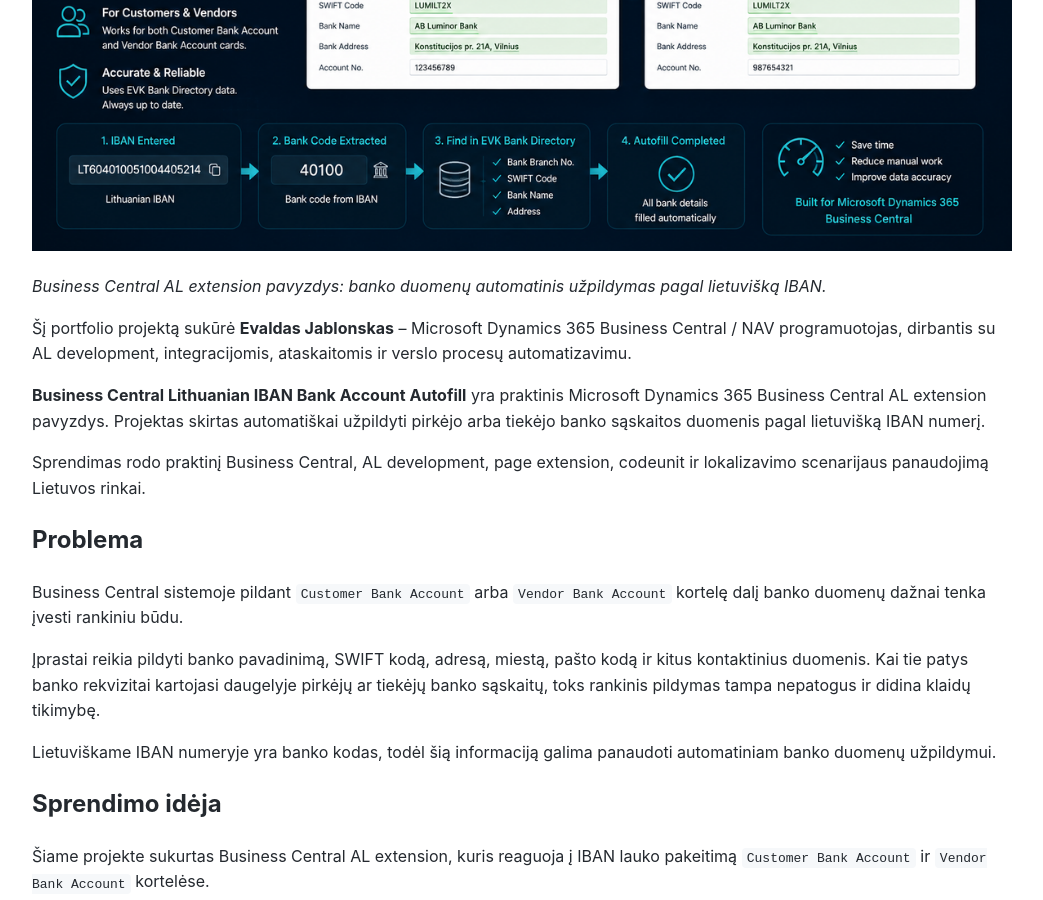
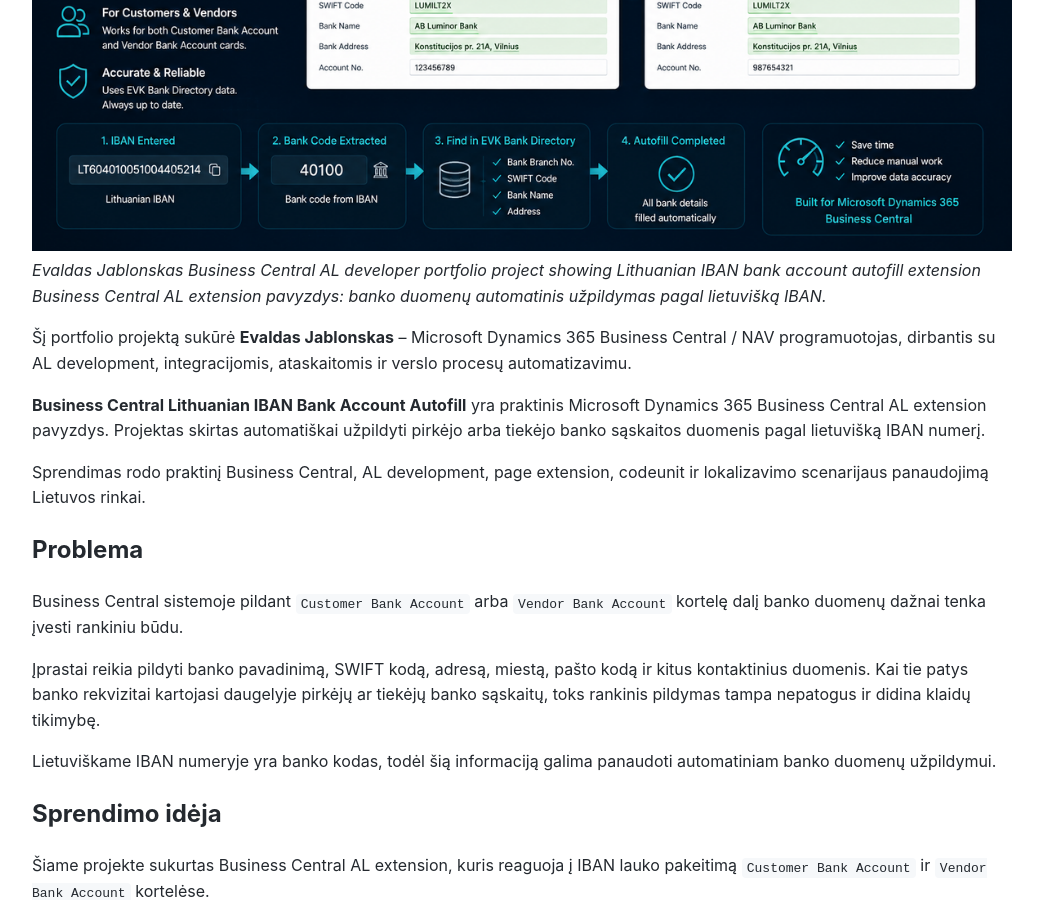
Before and after one commit to evkanas/evkanas.github.io, a Jekyll site: the page built from business-central-lithuanian-iban-bank-account-autofill/index.md, in a window 1280 px wide and 900 px high, scrolled down 588 px. Shown: the whole window, without its empty margins (118-1161 px from the left). Built offline with Jekyll 4.4.1, drawn with Linux system fonts in a browser that asks for light colours; our own code applies the rules of GitHub Pages for plain Markdown files.

Commit message:
Update project description in index.md

```diff
--- a/business-central-lithuanian-iban-bank-account-autofill/index.md
+++ b/business-central-lithuanian-iban-bank-account-autofill/index.md
@@ -1,7 +1,7 @@
 # Business Central Lithuanian IBAN Bank Account Autofill – automatinis banko duomenų užpildymas pagal IBAN
 
 ![Evaldas Jablonskas Business Central AL developer portfolio project showing Lithuanian IBAN bank account autofill extension](evaldas-jablonskas-business-central-lithuanian-iban-bank-account-autofill.png)
-
+*Evaldas Jablonskas Business Central AL developer portfolio project showing Lithuanian IBAN bank account autofill extension*
 *Business Central AL extension pavyzdys: banko duomenų automatinis užpildymas pagal lietuvišką IBAN.*
 
 Šį portfolio projektą sukūrė **Evaldas Jablonskas** – Microsoft Dynamics 365 Business Central / NAV programuotojas, dirbantis su AL development, integracijomis, ataskaitomis ir verslo procesų automatizavimu.
```
